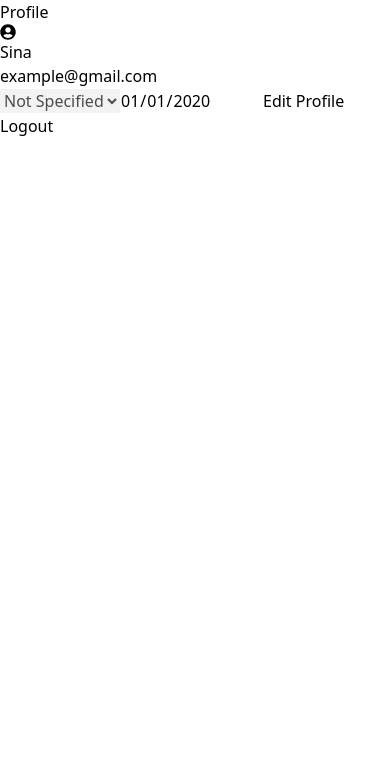
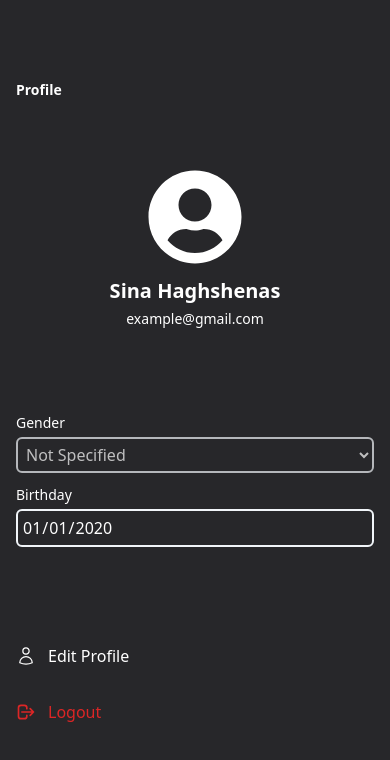
Before and after one commit to Sina-Hgs/user-profile-react, a React (Vite) app: page / in a window 390 px wide. Shown: the top 760 px of the page. Built offline with nearby package versions, Linux system fonts and the light colour scheme; the HTML template or start-up script is replaced by a standard one.

Commit message:
done with the profile page (mobile version)

```diff
--- a/src/App.jsx
+++ b/src/App.jsx
@@ -5,10 +5,12 @@ import EditProfile from "./routes/EditProfile";
 const App = () => {
   return (
     <>
-      <Routes>
-        <Route path="/" element={<ProfilePage />} />
-        <Route path="edit-profile" element={<EditProfile />} />
-      </Routes>
+      <div className="bg-zinc-800 absolute w-full h-full text-white font-sans">
+        <Routes>
+          <Route path="/" element={<ProfilePage />} />
+          <Route path="edit-profile" element={<EditProfile />} />
+        </Routes>
+      </div>
     </>
   );
 };
--- a/src/components/Calender.jsx
+++ b/src/components/Calender.jsx
@@ -14,6 +14,12 @@ const Calender = ({ defaultValue, labelName, notEditable }) => {
         onChange={(e) => {
           setUserBirth({ birthDate: e.target.value });
         }}
+        className="mb-2 w-full p-1 bg-inherit border-2
+        rounded-md border-solid border-slate-100
+        focus:bg-zinc-900
+        transition-all
+
+        "
       />
     </>
   );
--- a/src/components/DropDown.jsx
+++ b/src/components/DropDown.jsx
@@ -29,6 +29,11 @@ const DropDown = ({ defaultValue, selections, labelName, notEditable }) => {
         onChange={(e) => {
           setUserGender({ gender: e.target.value });
         }}
+        className="mb-2 w-full p-1 bg-inherit border-2
+        rounded-md border-solid border-slate-100
+        focus:bg-zinc-900
+        transition-all
+        "
       >
         <option value={0} disabled hidden>
           {defaultValue}
--- a/src/components/UserInfo.jsx
+++ b/src/components/UserInfo.jsx
@@ -5,20 +5,22 @@ import { FaUserCircle } from "react-icons/fa";
 const UserInfo = () => {
   //  USER INFO INITIAL VALUES
   const fallBackUserInfo = {
-    name: "Sina",
+    name: "Sina Haghshenas",
     email: "example@gmail.com",
   };
 
   const [userInfo, setUserInfo] = useLocalStorage("userInfo", fallBackUserInfo);
 
-  console.log(userInfo);
+  // console.log(userInfo);
   return (
-    <div>
-      <h1>Profile</h1>
-      <FaUserCircle />
-      <h2>{userInfo.name}</h2>
-      <p>{userInfo.email}</p>
-    </div>
+    <>
+      <h1 className="font-semibold text-sm">Profile</h1>
+      <div className="flex flex-col justify-evenly items-center">
+        <FaUserCircle className="size-24 m-2" />
+        <h2 className="m-1 font-bold text-xl">{userInfo.name}</h2>
+        <p className="text-sm">{userInfo.email}</p>
+      </div>
+    </>
   );
 };
 
--- a/src/index.css
+++ b/src/index.css
@@ -1,72 +1,8 @@
 @tailwind base;
 @tailwind components;
 @tailwind utilities;
-/*
 :root {
-  font-family: Inter, system-ui, Avenir, Helvetica, Arial, sans-serif;
-  line-height: 1.5;
-  font-weight: 400;
-
-  color-scheme: light dark;
-  color: rgba(255, 255, 255, 0.87);
-  background-color: #242424;
-
-  font-synthesis: none;
-  text-rendering: optimizeLegibility;
-  -webkit-font-smoothing: antialiased;
-  -moz-osx-font-smoothing: grayscale;
+  color: rgb(255, 255, 255);
+  background-color: rgba(39, 39, 42);
+  color-scheme: dark;
 }
-
-a {
-  font-weight: 500;
-  color: #646cff;
-  text-decoration: inherit;
-}
-a:hover {
-  color: #535bf2;
-}
-
-body {
-  margin: 0;
-  display: flex;
-  place-items: center;
-  min-width: 320px;
-  min-height: 100vh;
-}
-
-h1 {
-  font-size: 3.2em;
-  line-height: 1.1;
-}
-
-button {
-  border-radius: 8px;
-  border: 1px solid transparent;
-  padding: 0.6em 1.2em;
-  font-size: 1em;
-  font-weight: 500;
-  font-family: inherit;
-  background-color: #1a1a1a;
-  cursor: pointer;
-  transition: border-color 0.25s;
-}
-button:hover {
-  border-color: #646cff;
-}
-button:focus,
-button:focus-visible {
-  outline: 4px auto -webkit-focus-ring-color;
-}
-
-@media (prefers-color-scheme: light) {
-  :root {
-    color: #213547;
-    background-color: #ffffff;
-  }
-  a:hover {
-    color: #747bff;
-  }
-  button {
-    background-color: #f9f9f9;
-  }
-} */
--- a/src/routes/ProfilePage.jsx
+++ b/src/routes/ProfilePage.jsx
@@ -1,3 +1,4 @@
+import { useState } from "react";
 import { useNavigate } from "react-router-dom";
 import useLocalStorage from "../hooks/useLocalStorage";
 
@@ -5,7 +6,9 @@ import UserInfo from "../components/UserInfo";
 import Calender from "../components/Calender";
 import DropDown from "../components/DropDown";
 import BottomSheet from "../components/BottomSheet";
-import { useState } from "react";
+
+import { HiOutlineUser } from "react-icons/hi2";
+import { HiOutlineLogout } from "react-icons/hi";
 
 const ProfilePage = () => {
   const Navigate = useNavigate();
@@ -33,32 +36,49 @@ const ProfilePage = () => {
   );
 
   return (
-    <>
+    <div className="flex flex-col relative w-[100%] h-[100%] py-5 px-4 m-auto justify-evenly items-left">
       <UserInfo />
+
+      <div className="mt-5 w-full flex flex-col justify-center items-center text-white">
+        <h3 className="text-sm py-1 w-full ">Gender</h3>
         <DropDown
           defaultValue={userGender.gender}
           selections={["Not Specified", "Male", "Female"]}
           notEditable={true}
         />
+        <div className="w-full">
+          <h3 className="text-sm py-1 w-full ">Birthday</h3>
           <Calender defaultValue={userBirth.birthDate} notEditable={true} />
+        </div>
+      </div>
 
+      <div className="flex flex-col items-start justify-evenly font-normal py-5">
+        <div className="flex flex-row items-center justify-evenly  py-2 mb-1">
+          <HiOutlineUser className="size-5 mr-3" />
           <button
             onClick={() => {
               Navigate("./edit-profile");
             }}
+            className="focus:tracking-wider focus:font-semibold transition-all"
           >
             Edit Profile
           </button>
+        </div>
 
+        <div className="flex flex-row items-center justify-evenly py-5 text-red-600">
+          <HiOutlineLogout className="size-5 mr-3" />
           <button
             onClick={() => {
               content ? setContent(null) : setContent(<BottomSheet />);
             }}
+            className="focus:tracking-wider focus:font-semibold transition-all"
           >
             Logout
           </button>
+        </div>
+      </div>
       {content}
-    </>
+    </div>
   );
 };
 
```
Lines whose indentation alone changed are shown as unchanged.
